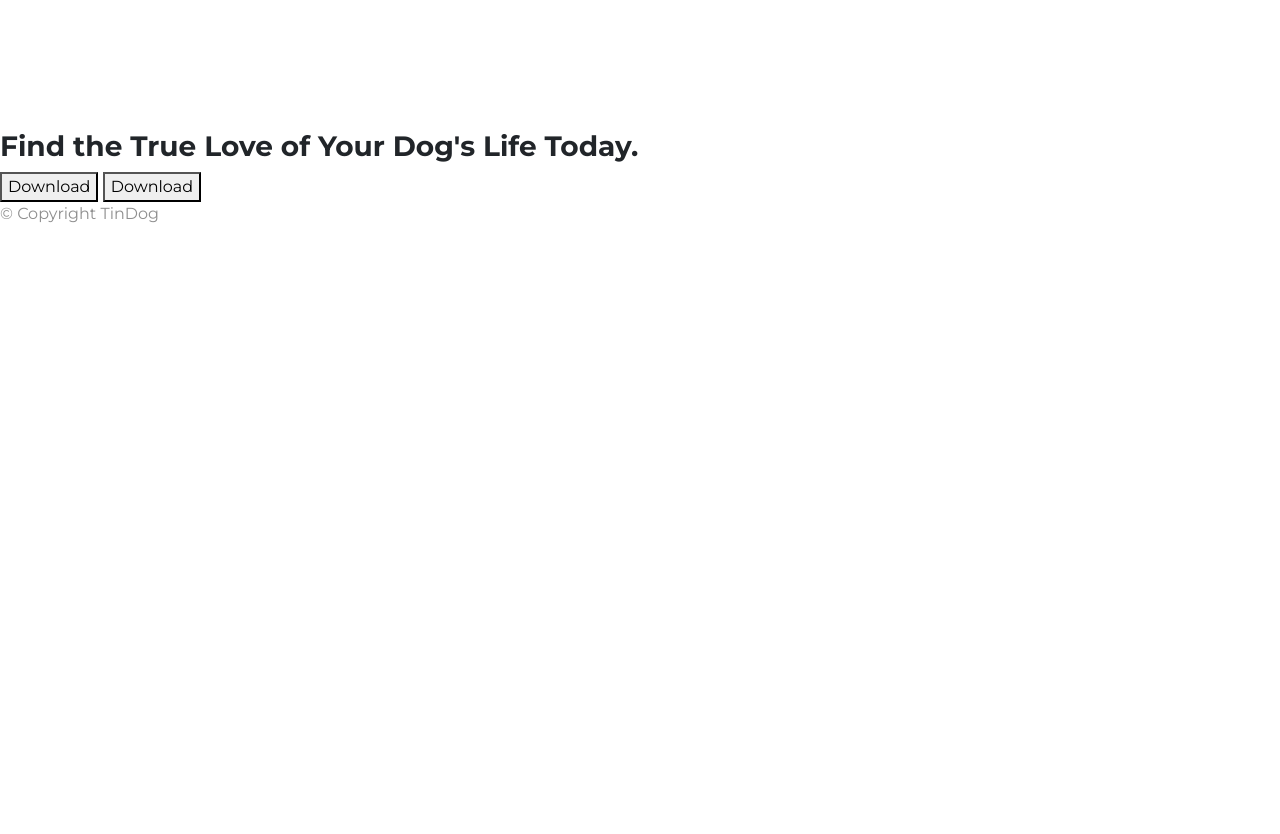
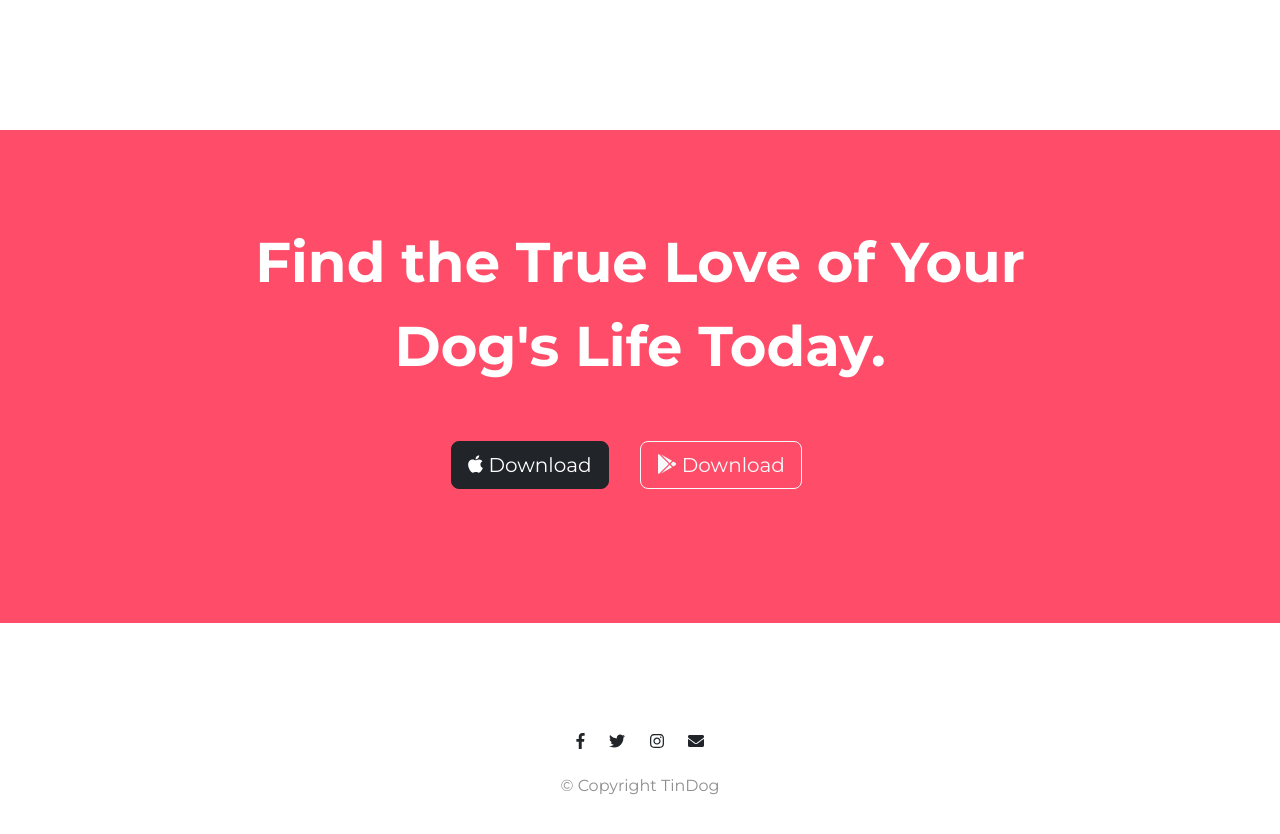
Before and after one commit to Ilsyuyar/tindog, a plain HTML site: page index.html in a window 1280 px wide. Shown: the part 2534-3368 px from the top of the page. Before the commit the page ends 2776 px from the top, so only its background shows below. Drawn offline with nearby package versions, Linux system fonts and the light colour scheme.

Commit message:
some changes in ui

```diff
--- a/css/styles.css
+++ b/css/styles.css
@@ -126,6 +126,29 @@
     padding: 3% 2%;
 }
 
+/**CTA section*/
+#cta{
+    background-color: #ff4c68;
+    color: #fff;
+    text-align: center;
+    padding: 7% 15%;
+}
+
+.cta-heading{
+    font-size:3.5rem ;
+    line-height: 1.5;
+}
+
+/*Footer section*/
+#footer{
+    padding: 7% 15%;
+    text-align: center;
+}
+
+.social-icon{
+    margin: 20px 10px;
+}
+
 @media (max-width: 1028px)
 {
     #title{
--- a/index.html
+++ b/index.html
@@ -26,13 +26,13 @@
       <div class="collapse navbar-collapse" id="navbarTogglerDemo02">
         <ul class="navbar-nav ms-auto mb-2 mb-lg-0">
           <li class="nav-item">
-            <a class="nav-link" href="#">Contact</a>
+            <a class="nav-link" href="#footer">Contact</a>
           </li>
           <li class="nav-item">
-            <a class="nav-link" href="#">Pricing</a>
+            <a class="nav-link" href="#pricing">Pricing</a>
           </li>
           <li class="nav-item">
-            <a class="nav-link">Download</a>
+            <a class="nav-link" href="#cta">Download</a>
           </li>
         </ul>
       </div>
@@ -172,9 +172,9 @@
 
   <section id="cta">
 
-    <h3>Find the True Love of Your Dog's Life Today.</h3>
-    <button type="button">Download</button>
-    <button type="button">Download</button>
+    <h3 class="cta-heading">Find the True Love of Your Dog's Life Today.</h3>
+    <button type="button" class="btn btn-lg btn-dark  download-button"><i class="fab fa-apple"></i> Download</button>
+      <button type="button" class="btn btn-lg btn-outline-light download-button"><i class="fab fa-google-play"></i> Download</button>
 
   </section>
 
@@ -182,7 +182,10 @@
   <!-- Footer -->
 
   <footer id="footer">
-
+    <i class="social-icon fab fa-facebook-f"></i>
+    <i class="social-icon fab fa-twitter"></i>
+    <i class="social-icon fab fa-instagram"></i>
+    <i class="social-icon fas fa-envelope"></i>
     <p>© Copyright TinDog</p>
 
   </footer>
```
